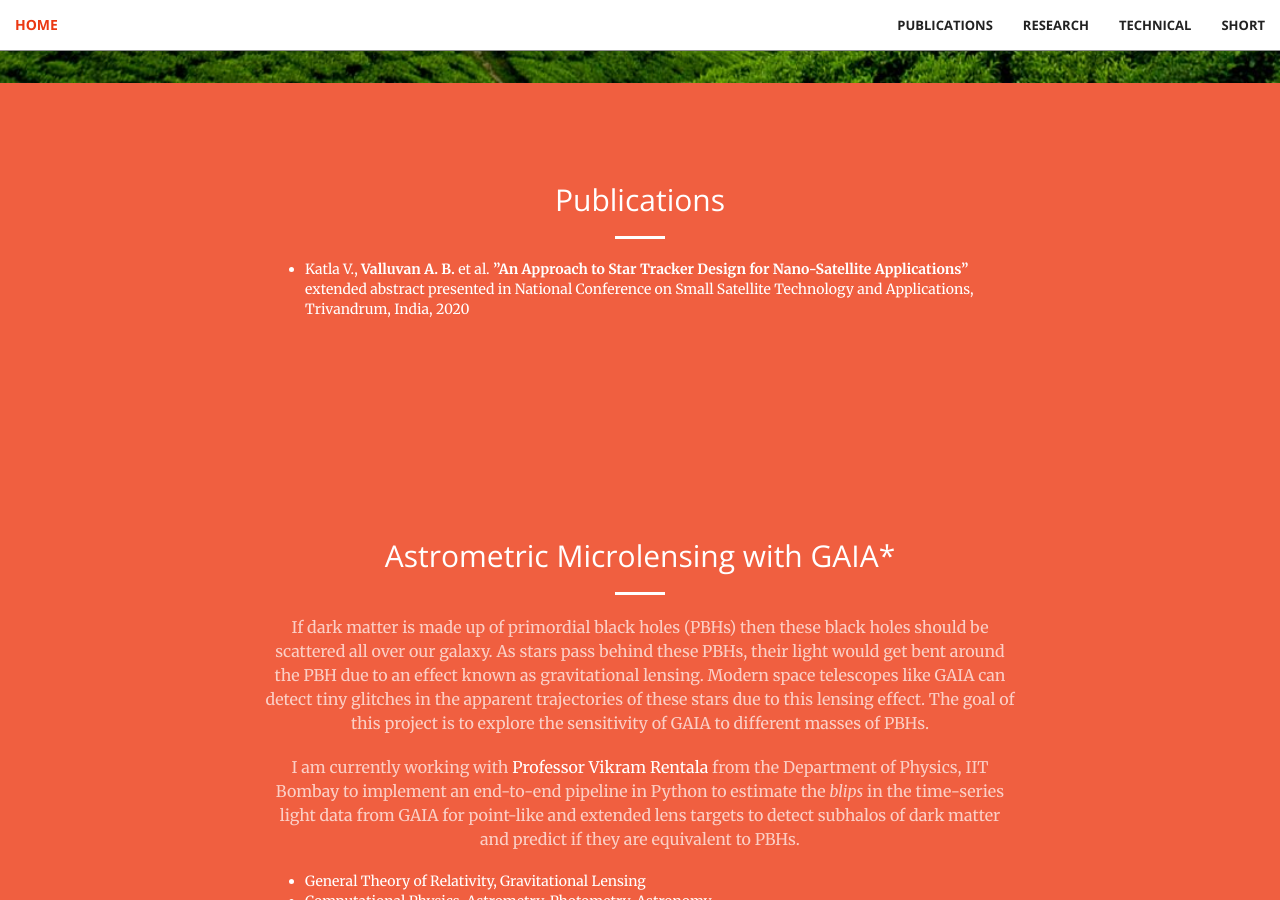
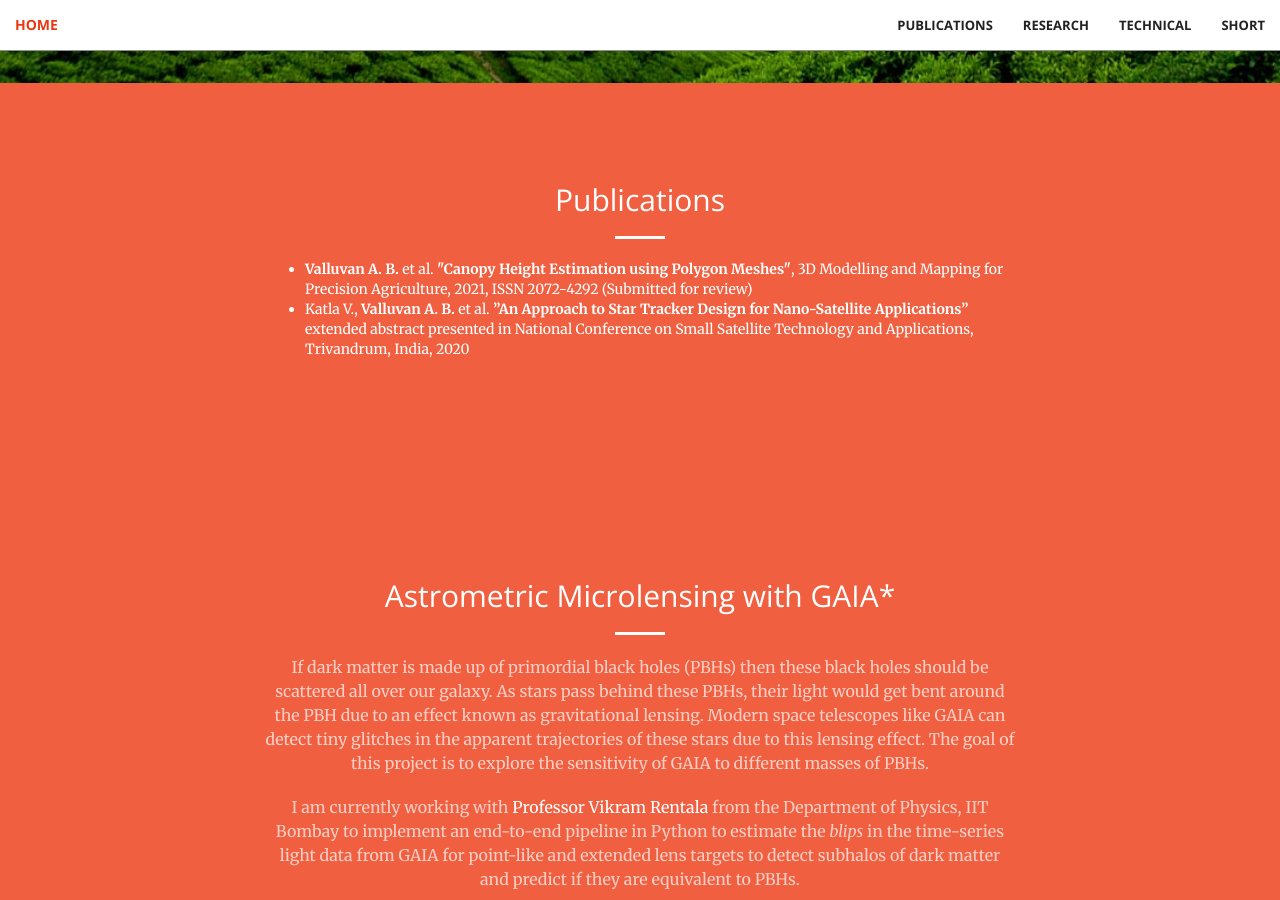
Before and after one commit to aravindbharathi/aravindbharathi.github.io, a Jekyll site: the page projects/index.html, which Jekyll copies as it is, in a window 1280 px wide and 900 px high, scrolled down 817 px. Built offline with Jekyll 4.4.1, drawn with Linux system fonts in a browser that asks for light colours.

Commit message:
Update index.html

```diff
--- a/projects/index.html
+++ b/projects/index.html
@@ -103,58 +103,6 @@
         </div>
     </header>
 
-    <!--section class="no-padding" id="portfolio">
-        <div class="container-fluid">
-            <div class="row no-gutter">
-                <div class="col-lg-4 col-sm-6">
-                    <a href="/projects/phy" class="portfolio-box">
-                        <img src="/img/random/physics71.jpg" class="img-responsive" alt="" height="150">
-                        <div class="portfolio-box-caption">
-                            <div class="portfolio-box-caption-content">
-                                <div class="project-category text-faded">
-                                    Physics and Scientific Computing
-                                </div>
-                                <div class="project-name">
-                                    Projects
-                                </div>
-                            </div>
-                        </div>
-                    </a>
-                </div>
-                <div class="col-lg-4 col-sm-6">
-                    <a href="/projects/eng" target="_blank" class="portfolio-box">
-                        <img src="/img/random/elec22.jpg" class="img-responsive" alt="" height="350">
-                        <div class="portfolio-box-caption">
-                            <div class="portfolio-box-caption-content">
-                                <div class="project-category text-faded">
-                                    Engineering
-                                </div>
-                                <div class="project-name">
-                                    Projects
-                                </div>
-                            </div>
-                        </div>
-                    </a>
-                </div>
-                <div class="col-lg-4 col-sm-6">
-                    <a href="/projects/math" class="portfolio-box">
-                        <img src="/img/random/computer41.jpg" class="img-responsive" alt="" height="350">
-                        <div class="portfolio-box-caption">
-                            <div class="portfolio-box-caption-content">
-                                <div class="project-category text-faded">
-                                    Computer Science and Mathematical Modelling
-                                </div>
-                                <div class="project-name">
-                                    Projects
-                                </div>
-                            </div>
-                        </div>
-                    </a>
-                </div>
-            </div>
-        </div>
-    </section-->
-
     <section class="bg-primary" id="pub">
         <div class="container">
             <div class="row">
@@ -163,6 +111,7 @@
                     <hr class="light">
                     <p class="text-faded">
                       <ul align = "left">
+                        <li><b>Valluvan A. B.</b> et al. <b>"Canopy Height Estimation using Polygon Meshes"</b>, 3D Modelling and Mapping for Precision Agriculture, 2021, ISSN 2072-4292 (Submitted for review)
                         <li>Katla V., <b>Valluvan A. B.</b> et al. <b>”An Approach to Star Tracker Design for Nano-Satellite
                           Applications”</b> extended abstract presented in National Conference on Small Satellite Technology and
                           Applications, Trivandrum, India, 2020</li>
```
